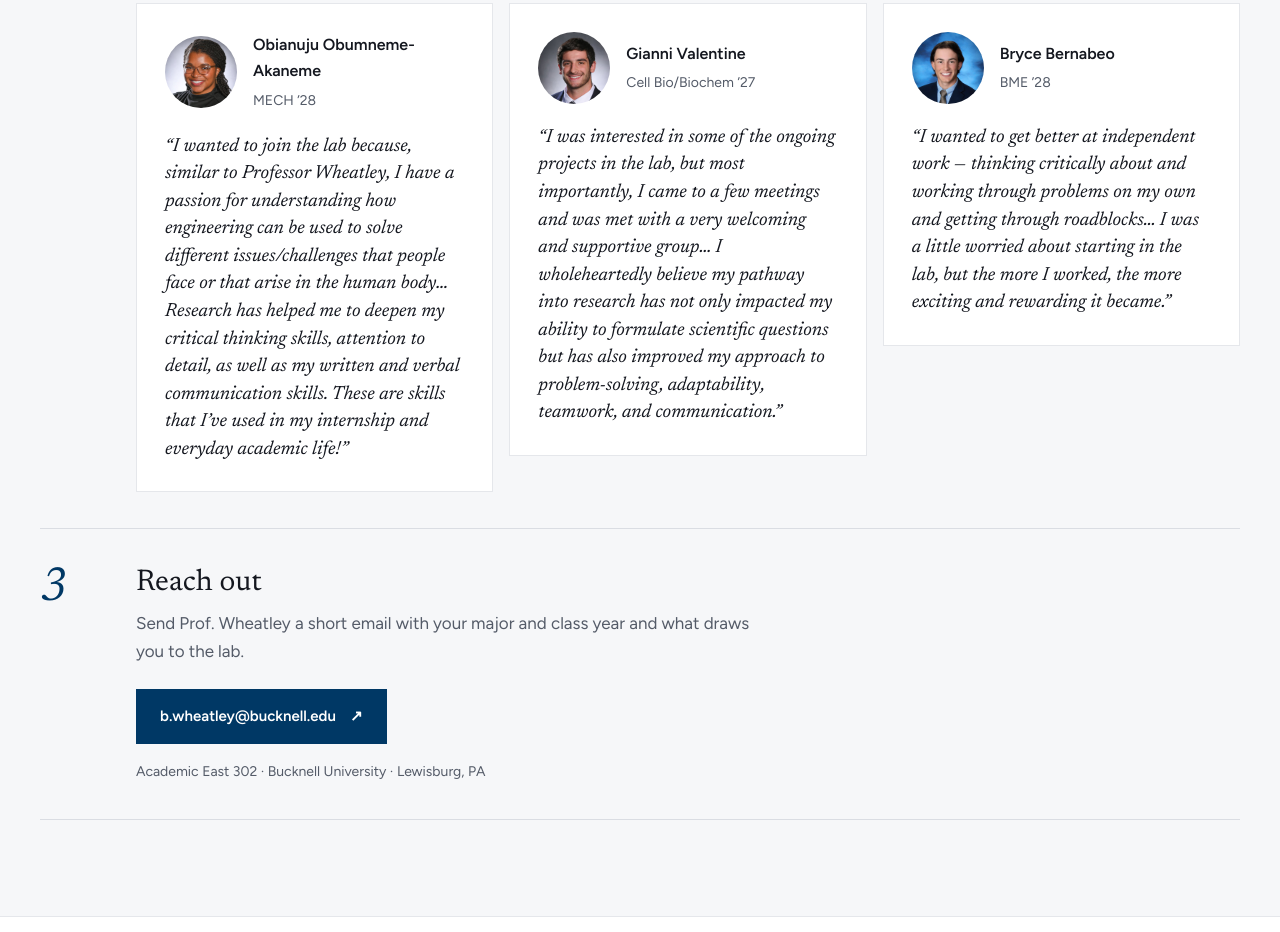
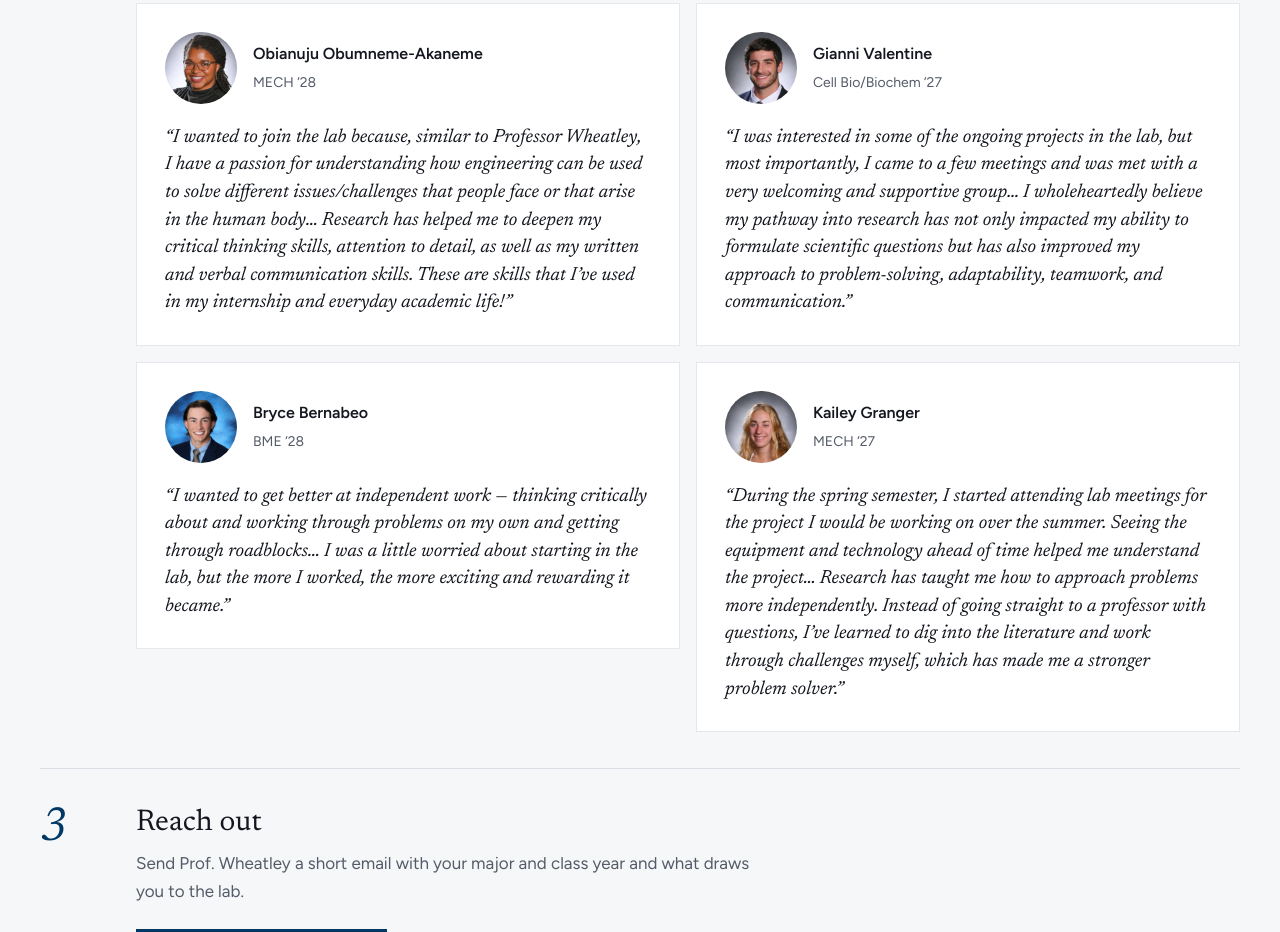
Before and after one commit to mmotlab/mmotlab.github.io, a plain HTML site: page index.html in a window 1280 px wide. Shown: the part 7831-8763 px from the top of the page. Drawn offline with Linux system fonts and the light colour scheme.

Commit message:
Add files via upload

```diff
--- a/index.html
+++ b/index.html
@@ -387,7 +387,7 @@ a:focus-visible{outline:2px solid #003865;outline-offset:3px}
 <div style="flex: 1 1 520px; min-width: 0">
 <h3 style="margin: 0 0 8px; font-family: 'Newsreader', serif; font-weight: 400; font-size: 30px; line-height: 1.2">Hear from students</h3>
 <p style="margin: 0 0 24px; color: #545B68">What current lab members say about the lab.</p>
-<div style="display: grid; grid-template-columns: repeat(auto-fit, minmax(min(100%, 280px), 1fr)); gap: 16px; align-items: start">
+<div style="display: grid; grid-template-columns: repeat(auto-fit, minmax(min(100%, 400px), 1fr)); gap: 16px; align-items: start">
 <figure style="margin: 0; background: #FFFFFF; border: 1px solid #E5E7EB; padding: 28px; display: flex; flex-direction: column; gap: 20px">
 <figcaption style="display: flex; align-items: center; gap: 16px"><img loading="lazy" src="images/student-obianuju-obumneme-akaneme.jpg" alt="Obianuju Obumneme-Akaneme" style="width: 72px; height: 72px; border-radius: 50%; object-fit: cover; flex: 0 0 72px; display: block"><span><b style="display: block; font-weight: 600; font-size: 16px">Obianuju Obumneme-Akaneme</b><span style="font-size: 14px; color: #545B68">MECH ’28</span></span></figcaption>
 <blockquote style="margin: 0; font-family: 'Newsreader', serif; font-style: italic; font-size: 19px; line-height: 1.45">“I wanted to join the lab because, similar to Professor Wheatley, I have a passion for understanding how engineering can be used to solve different issues/challenges that people face or that arise in the human body… Research has helped me to deepen my critical thinking skills, attention to detail, as well as my written and verbal communication skills. These are skills that I’ve used in my internship and everyday academic life!”</blockquote>
@@ -399,6 +399,10 @@ a:focus-visible{outline:2px solid #003865;outline-offset:3px}
 <figure style="margin: 0; background: #FFFFFF; border: 1px solid #E5E7EB; padding: 28px; display: flex; flex-direction: column; gap: 20px">
 <figcaption style="display: flex; align-items: center; gap: 16px"><img loading="lazy" src="images/student-bryce-bernabeo.jpg" alt="Bryce Bernabeo" style="width: 72px; height: 72px; border-radius: 50%; object-fit: cover; flex: 0 0 72px; display: block"><span><b style="display: block; font-weight: 600; font-size: 16px">Bryce Bernabeo</b><span style="font-size: 14px; color: #545B68">BME ’28</span></span></figcaption>
 <blockquote style="margin: 0; font-family: 'Newsreader', serif; font-style: italic; font-size: 19px; line-height: 1.45">“I wanted to get better at independent work — thinking critically about and working through problems on my own and getting through roadblocks… I was a little worried about starting in the lab, but the more I worked, the more exciting and rewarding it became.”</blockquote>
+</figure>
+<figure style="margin: 0; background: #FFFFFF; border: 1px solid #E5E7EB; padding: 28px; display: flex; flex-direction: column; gap: 20px">
+<figcaption style="display: flex; align-items: center; gap: 16px"><img loading="lazy" src="images/student-kailey-granger.jpg" alt="Kailey Granger" style="width: 72px; height: 72px; border-radius: 50%; object-fit: cover; flex: 0 0 72px; display: block"><span><b style="display: block; font-weight: 600; font-size: 16px">Kailey Granger</b><span style="font-size: 14px; color: #545B68">MECH ’27</span></span></figcaption>
+<blockquote style="margin: 0; font-family: 'Newsreader', serif; font-style: italic; font-size: 19px; line-height: 1.45">“During the spring semester, I started attending lab meetings for the project I would be working on over the summer. Seeing the equipment and technology ahead of time helped me understand the project… Research has taught me how to approach problems more independently. Instead of going straight to a professor with questions, I’ve learned to dig into the literature and work through challenges myself, which has made me a stronger problem solver.”</blockquote>
 </figure>
 </div>
 </div>
```
